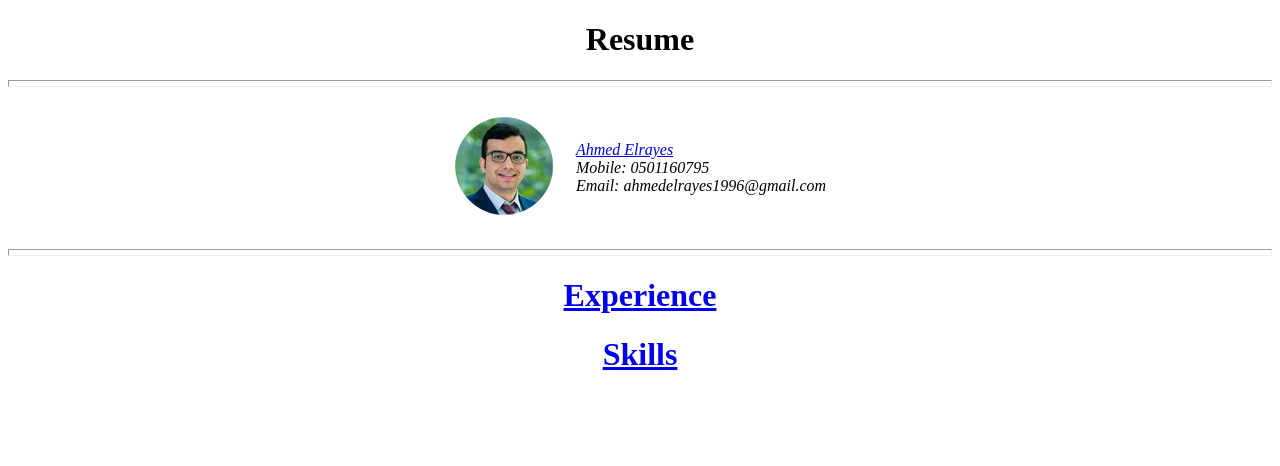
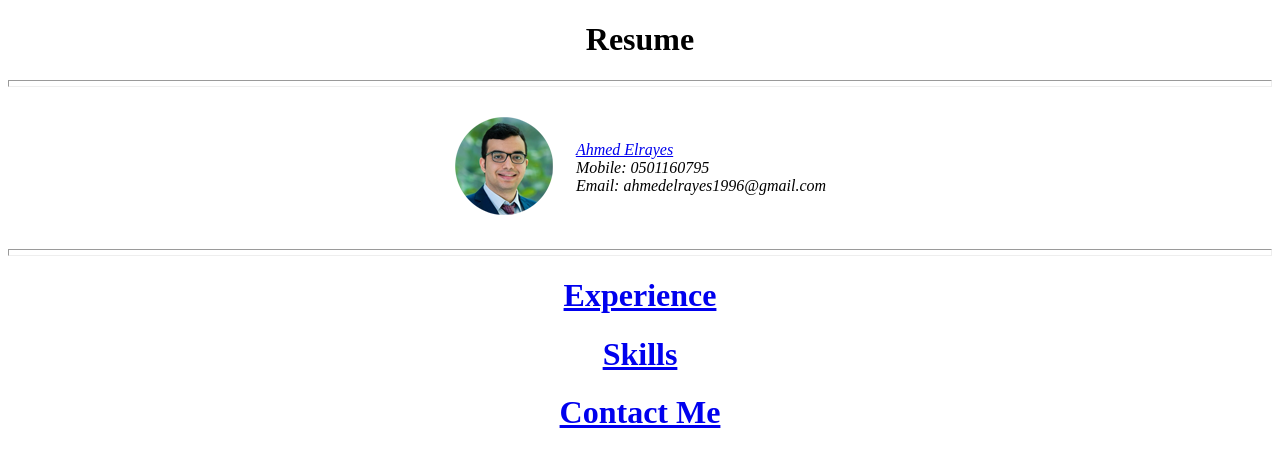
Before and after one commit to ahmedelrayes1996/Resume, a plain HTML site: page index.html in a window 1280 px wide. Drawn offline with Linux system fonts and the light colour scheme.

Commit message:
CV Version 1.2

```diff
--- a/index.html
+++ b/index.html
@@ -36,6 +36,11 @@
                          Skills
                     </a>
                <h1>
+               <h1>
+                    <a href="Contact me.html">
+                         Contact Me
+                    </a>
+               <h1>
           </strong>
      </center>
 
```
Also changed, not shown: Contact me.html (+1 -0 lines).
